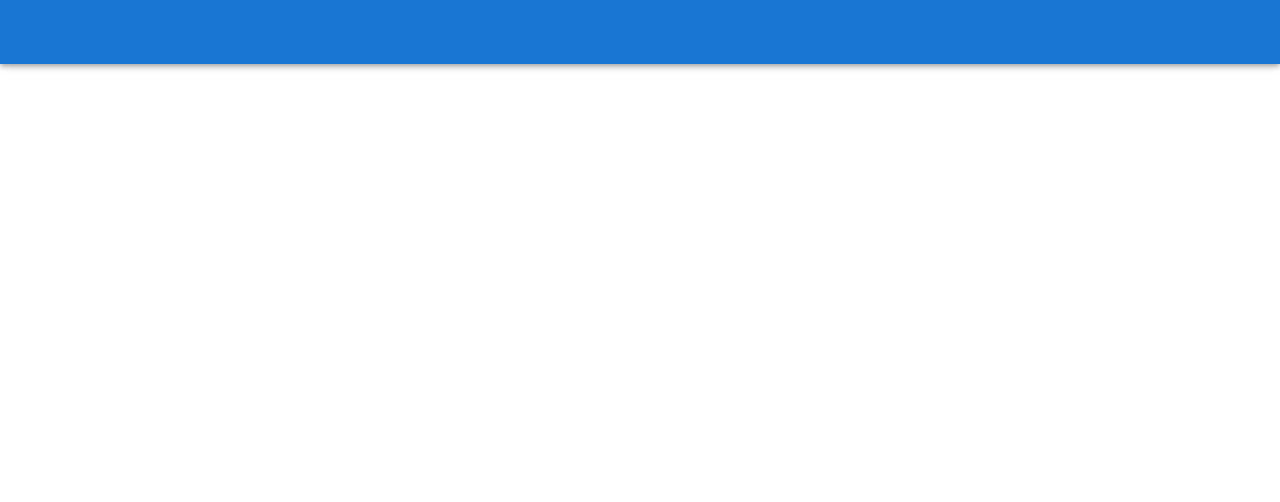
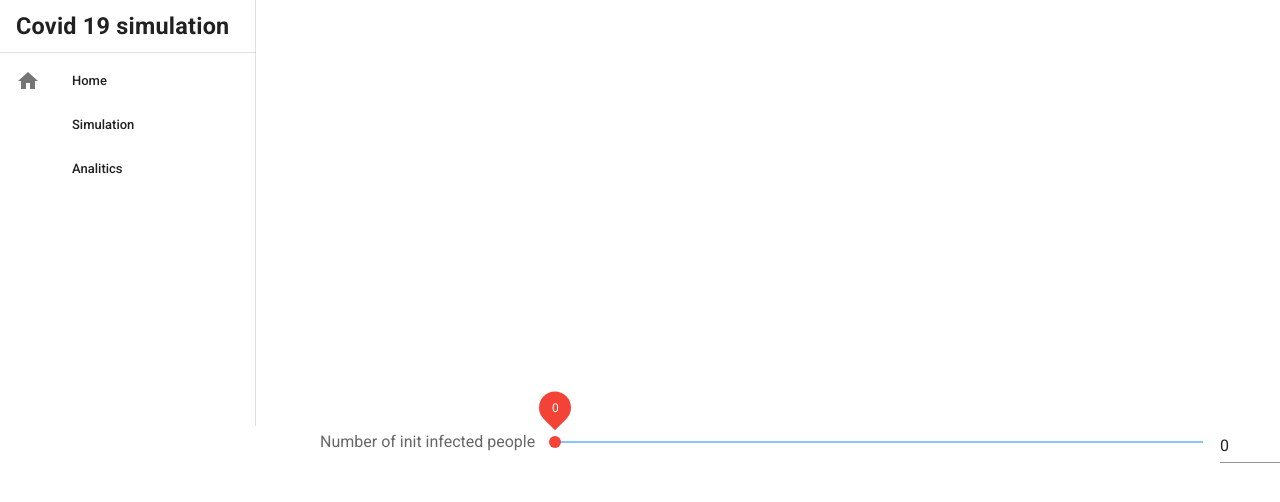
Before and after one commit to NullTrisp/Proyecto-Neo4j-Vue, a Vue app: page /simulation in a window 1280 px wide. Shown: the top 502 px of the page. Built offline with nearby package versions, Linux system fonts and the light colour scheme.

Commit message:
added routing

```diff
--- a/src/App.vue
+++ b/src/App.vue
@@ -1,6 +1,32 @@
 <template>
   <v-app>
-    <v-app-bar app color="primary" dark> </v-app-bar>
+    <v-navigation-drawer permanent>
+      <v-list-item>
+        <v-list-item-content>
+          <v-list-item-title class="title">
+            <h3>Covid 19 simulation</h3>
+          </v-list-item-title>
+        </v-list-item-content>
+      </v-list-item>
+      <v-divider></v-divider>
+
+      <v-list dense nav>
+        <v-list-item
+          v-for="item in items"
+          :key="item.title"
+          link
+          :href="item.route"
+        >
+          <v-list-item-icon>
+            <v-icon>{{ item.icon }}</v-icon>
+          </v-list-item-icon>
+
+          <v-list-item-content>
+            <v-list-item-title>{{ item.title }}</v-list-item-title>
+          </v-list-item-content>
+        </v-list-item>
+      </v-list>
+    </v-navigation-drawer>
 
     <v-main>
       <router-view />
@@ -13,7 +39,11 @@ export default {
   name: "App",
 
   data: () => ({
-    //
+    items: [
+      { title: "Home", icon: "mdi-home", route: "/" },
+      { title: "Simulation", icon: "mdi-form", route: "/simulation" },
+      { title: "Analitics", icon: "mdi-form", route: "/simulation" },
+    ],
   }),
 };
 </script>
--- a/src/components/Graph.vue
+++ b/src/components/Graph.vue
@@ -15,10 +15,6 @@ export default {
     };
   },
 
-  beforeMount() {
-    console.log(this.graph);
-  },
-
   mounted() {
     this.canvas = new sigma({
       renderer: {
@@ -33,8 +29,60 @@ export default {
       },
     });
 
-    this.canvas.graph.read(this.$store.state.graph);
+    this.canvas.graph.read({
+      nodes: [
+        { id: "n0", label: "A node", x: 0, y: 0, size: 3, color: "#008cc2" },
+        {
+          id: "n1",
+          label: "Another node",
+          x: 3,
+          y: 1,
+          size: 2,
+          color: "#008cc2",
+        },
+        {
+          id: "n2",
+          label: "And a last one",
+          x: 1,
+          y: 3,
+          size: 1,
+          color: "#E57821",
+        },
+      ],
+      edges: [
+        {
+          id: "e0",
+          source: "n0",
+          target: "n1",
+          color: "#282c34",
+          type: "line",
+          size: 0.5,
+        },
+        {
+          id: "e1",
+          source: "n1",
+          target: "n2",
+          color: "#282c34",
+          type: "curve",
+          size: 1,
+        },
+        {
+          id: "e2",
+          source: "n2",
+          target: "n0",
+          color: "#FF0000",
+          type: "line",
+          size: 2,
+        },
+      ],
+    });
     this.canvas.refresh();
+  },
+
+  methods: {
+    refresh() {
+      this.canvas.refresh();
+    },
   },
 };
 </script>
@@ -43,5 +91,6 @@ export default {
 #sigma-container {
   width: 100%;
   height: 100%;
+  background-color: aqua;
 }
 </style>
--- /dev/null
+++ b/src/components/SimulationForm.vue
@@ -0,0 +1,40 @@
+<template>
+  <v-form>
+    <v-slider
+      step="25"
+      v-model="rangeValue"
+      :label="rangeInput.label"
+      :thumb-color="rangeInput.color"
+      :min="min"
+      :max="max"
+      thumb-label="always"
+    >
+      <template v-slot:append>
+        <v-text-field
+          v-model="rangeValue"
+          class="mt-0 pt-0"
+          hide-details
+          single-line
+          type="number"
+          style="width: 60px"
+        ></v-text-field>
+      </template>
+    </v-slider>
+  </v-form>
+</template>
+
+<script>
+export default {
+  data() {
+    return {
+      rangeInput: {
+        label: "Number of init infected people",
+        color: "red",
+      },
+      rangeValue: 0,
+      min: 0,
+      max: 1000,
+    };
+  },
+};
+</script>
--- a/src/router/index.js
+++ b/src/router/index.js
@@ -11,9 +11,9 @@ const routes = [
     component: Home
   },
   {
-    path: '/about',
-    name: 'About',
-    component: () => import(/* webpackChunkName: "about" */ '../views/About.vue')
+    path: '/simulation',
+    name: 'Simulation',
+    component: () => import(/* webpackChunkName: "about" */ '../views/Simulation.vue')
   }
 ]
 
--- a/src/views/About.vue
+++ /dev/null
@@ -1,5 +0,0 @@
-<template>
-  <div class="about">
-    <h1>This is an about page</h1>
-  </div>
-</template>
--- a/src/views/Home.vue
+++ b/src/views/Home.vue
@@ -1,5 +1,7 @@
 <template>
-  <Graph :graph="graph" />
+  <div>
+    <Graph :graph="graph" />
+  </div>
 </template>
 
 <script>
--- /dev/null
+++ b/src/views/Simulation.vue
@@ -0,0 +1,21 @@
+<template>
+  <Form id="form" />
+</template>
+
+<script>
+import Form from "../components/SimulationForm";
+
+export default {
+  components: {
+    Form,
+  },
+};
+</script>
+
+<style scoped>
+#form {
+  width: 60em;
+  margin-left: 20em;
+  margin-bottom: 20em;
+}
+</style>
```
